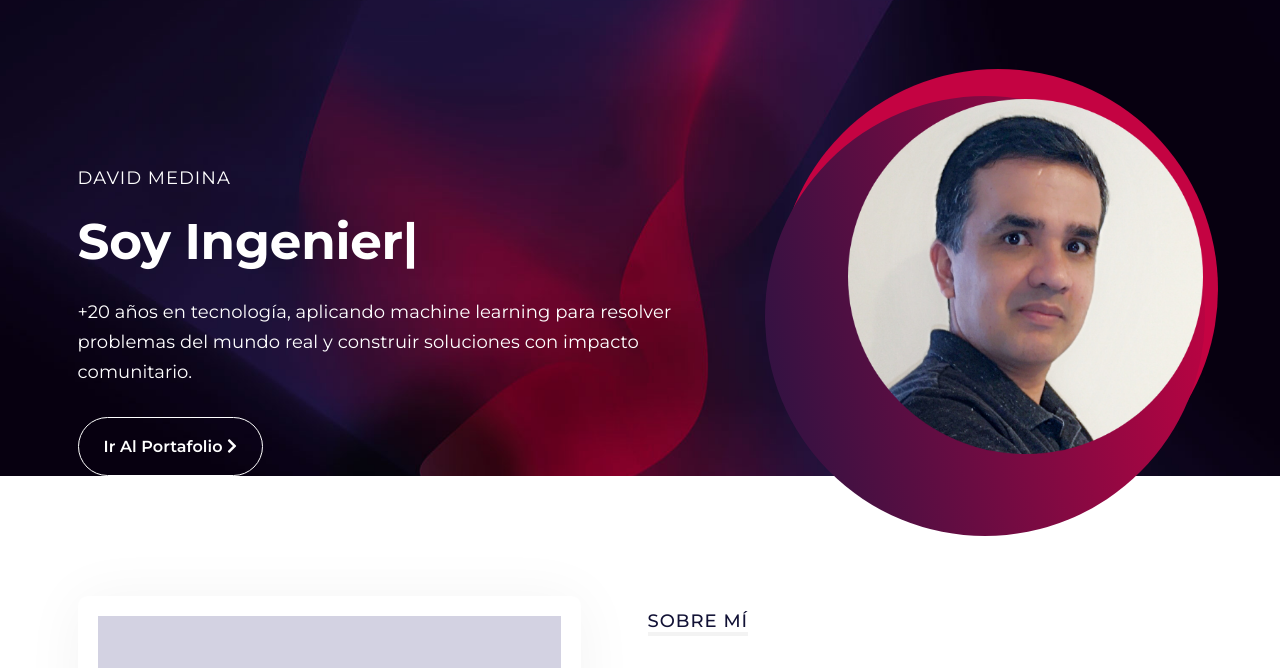
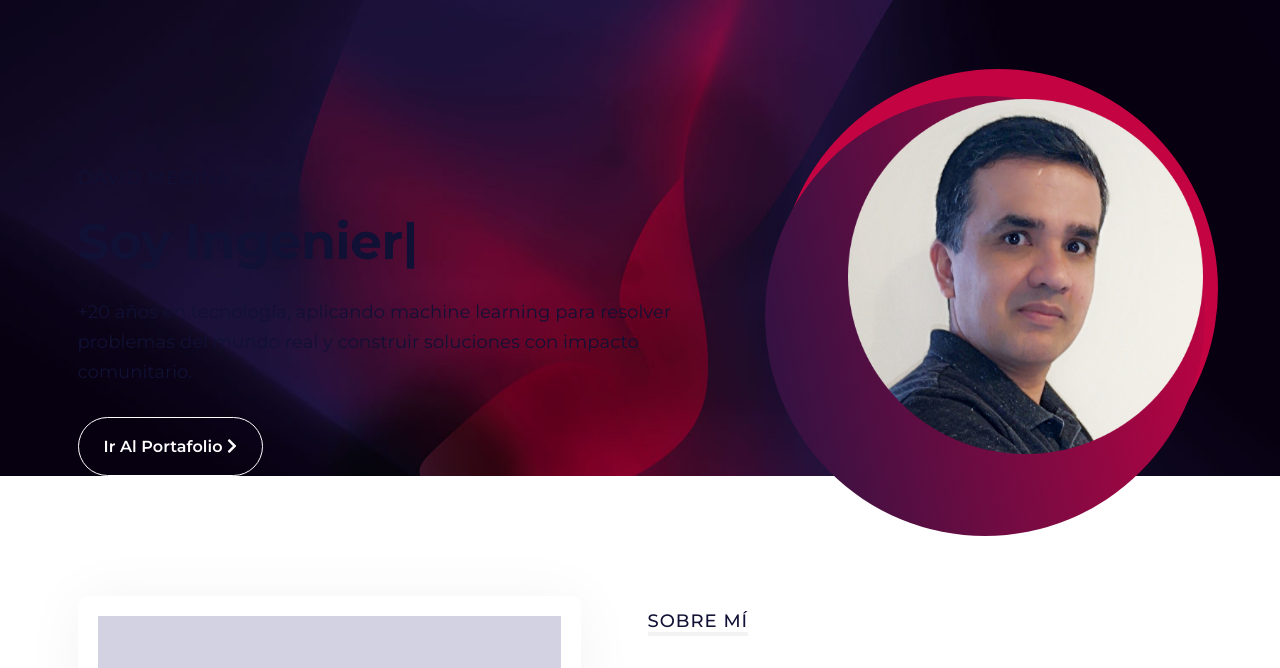
Before and after one commit to planckc/davidmedinap2, a plain HTML site: page david_medina_website/index.html in a window 1280 px wide. Shown: the part 101-769 px from the top of the page. Drawn offline with Linux system fonts and the light colour scheme.

Commit message:
feat: Make hero section text color dynamic

```diff
--- a/david_medina_website/style.css
+++ b/david_medina_website/style.css
@@ -906,14 +906,14 @@ button.navbar-toggler:focus {
     z-index: 4;
 }
     .hero-single-2 .hero-content-2 .hero-sub-title {
-      color: var(--clr-white);
+      color: var(--clr-heading);
       margin-bottom: 3rem; }
     .hero-single-2 .hero-content-2 .hero-title {
-      color: var(--clr-white);
+      color: var(--clr-heading);
       font-weight: 700;
       margin-bottom: 3rem; }
     .hero-single-2 .hero-content-2 p {
-      color: var(--clr-white);
+      color: var(--clr-heading);
       font-family: var(--font-2);
       font-size: 1.8rem;
       margin-bottom: 3rem;
```
